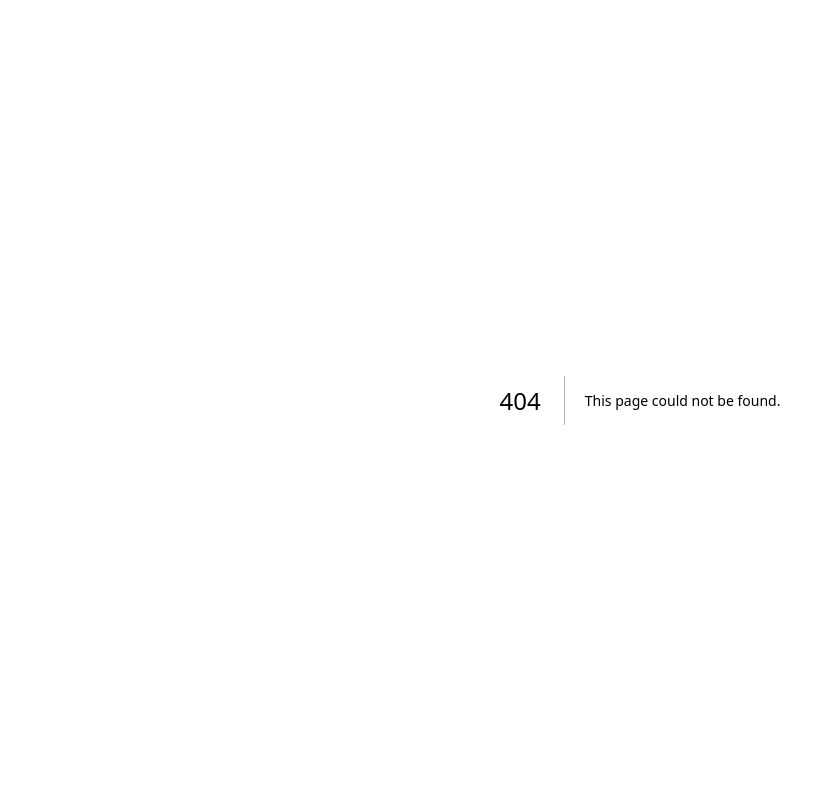
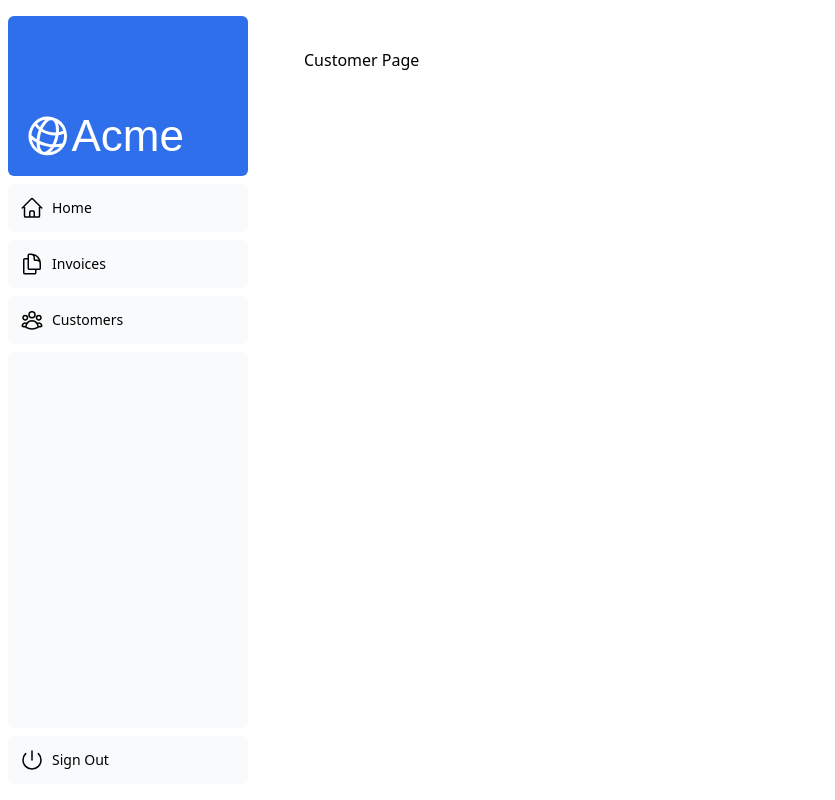
Before and after one commit to Tidal96/nextjs-dashboard, a Next.js app: page /dashboard/customers in a window 1280 px wide. Before the commit this address had no page. Shown: the whole page, without its empty margins (0-835 px from the left). Built offline with nearby package versions, Linux system fonts and the light colour scheme; a web font is replaced by a local one.

Commit message:
feat: add customer page

```diff
--- /dev/null
+++ b/app/dashboard/customers/page.tsx
@@ -0,0 +1,3 @@
+export default function Page() {
+  return <p>Customer Page</p>;
+}
```
